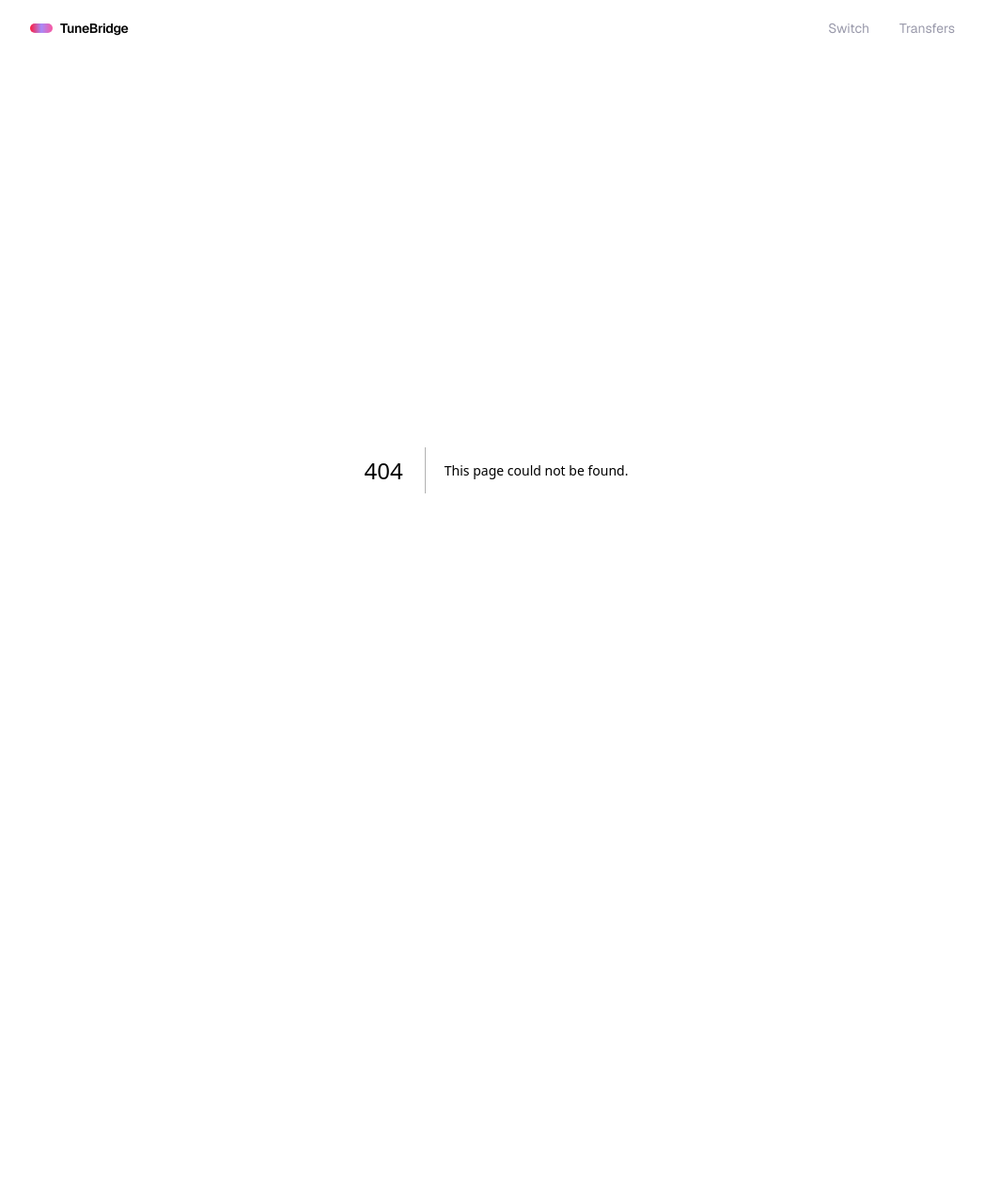
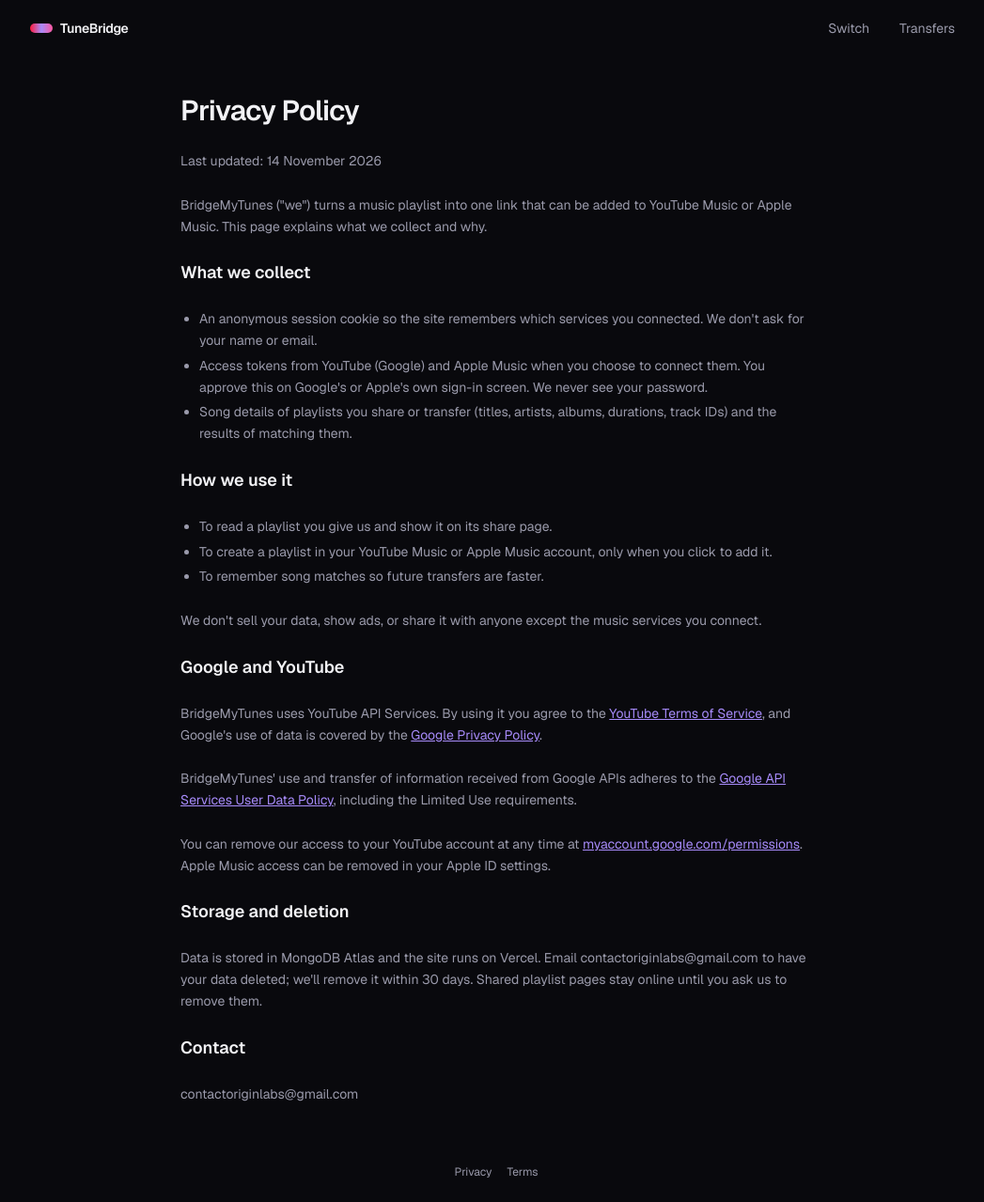
Before and after one commit to KushagraRishi/BridgeMyTunes, a Next.js app: page /privacy in a window 1280 px wide. Before the commit this address had no page. Shown: the whole page at 94% size, without its empty margins (112-1159 px from the left). Before the commit the page ends 940 px from the top, so only its background shows below. Built offline with nearby package versions, Linux system fonts and the light colour scheme.

Commit message:
Add Privacy Policy and Terms pages for Google sign-in

```diff
--- a/src/app/layout.tsx
+++ b/src/app/layout.tsx
@@ -33,6 +33,10 @@ export default function RootLayout({ children }: LayoutProps<"/">) {
           </nav>
         </header>
         <main className="mx-auto w-full max-w-5xl flex-1 px-4 py-10">{children}</main>
+        <footer className="flex justify-center gap-4 py-6 text-xs text-muted">
+          <Link href="/privacy" className="hover:text-foreground">Privacy</Link>
+          <Link href="/terms" className="hover:text-foreground">Terms</Link>
+        </footer>
       </body>
     </html>
   );
--- /dev/null
+++ b/src/app/privacy/page.tsx
@@ -0,0 +1,58 @@
+import type { Metadata } from "next";
+
+export const metadata: Metadata = { title: "Privacy Policy · BridgeMyTunes" };
+
+const CONTACT = "contactoriginlabs@gmail.com";
+
+export default function Privacy() {
+  return (
+    <article className="mx-auto max-w-2xl space-y-6 text-sm leading-relaxed text-muted [&_h1]:text-foreground [&_h2]:text-foreground">
+      <h1 className="text-3xl font-semibold tracking-tight">Privacy Policy</h1>
+      <p>Last updated: 14 November 2026</p>
+      <p>
+        BridgeMyTunes (&quot;we&quot;) turns a music playlist into one link that can be added to YouTube Music or Apple Music.
+        This page explains what we collect and why.
+      </p>
+
+      <h2 className="text-lg font-semibold">What we collect</h2>
+      <ul className="list-disc space-y-1 pl-5">
+        <li>An anonymous session cookie so the site remembers which services you connected. We don&apos;t ask for your name or email.</li>
+        <li>Access tokens from YouTube (Google) and Apple Music when you choose to connect them. You approve this on Google&apos;s or Apple&apos;s own sign-in screen. We never see your password.</li>
+        <li>Song details of playlists you share or transfer (titles, artists, albums, durations, track IDs) and the results of matching them.</li>
+      </ul>
+
+      <h2 className="text-lg font-semibold">How we use it</h2>
+      <ul className="list-disc space-y-1 pl-5">
+        <li>To read a playlist you give us and show it on its share page.</li>
+        <li>To create a playlist in your YouTube Music or Apple Music account, only when you click to add it.</li>
+        <li>To remember song matches so future transfers are faster.</li>
+      </ul>
+      <p>We don&apos;t sell your data, show ads, or share it with anyone except the music services you connect.</p>
+
+      <h2 className="text-lg font-semibold">Google and YouTube</h2>
+      <p>
+        BridgeMyTunes uses YouTube API Services. By using it you agree to the{" "}
+        <a className="text-accent underline" href="https://www.youtube.com/t/terms" target="_blank" rel="noreferrer">YouTube Terms of Service</a>, and Google&apos;s use of data is covered by the{" "}
+        <a className="text-accent underline" href="https://policies.google.com/privacy" target="_blank" rel="noreferrer">Google Privacy Policy</a>.
+      </p>
+      <p>
+        BridgeMyTunes&apos; use and transfer of information received from Google APIs adheres to the{" "}
+        <a className="text-accent underline" href="https://developers.google.com/terms/api-services-user-data-policy" target="_blank" rel="noreferrer">Google API Services User Data Policy</a>, including the Limited Use requirements.
+      </p>
+      <p>
+        You can remove our access to your YouTube account at any time at{" "}
+        <a className="text-accent underline" href="https://myaccount.google.com/permissions" target="_blank" rel="noreferrer">myaccount.google.com/permissions</a>.
+        Apple Music access can be removed in your Apple ID settings.
+      </p>
+
+      <h2 className="text-lg font-semibold">Storage and deletion</h2>
+      <p>
+        Data is stored in MongoDB Atlas and the site runs on Vercel. Email {CONTACT} to have your data deleted; we&apos;ll remove it within 30 days.
+        Shared playlist pages stay online until you ask us to remove them.
+      </p>
+
+      <h2 className="text-lg font-semibold">Contact</h2>
+      <p>{CONTACT}</p>
+    </article>
+  );
+}
--- /dev/null
+++ b/src/app/terms/page.tsx
@@ -0,0 +1,29 @@
+import type { Metadata } from "next";
+
+export const metadata: Metadata = { title: "Terms of Service · BridgeMyTunes" };
+
+export default function Terms() {
+  return (
+    <article className="mx-auto max-w-2xl space-y-6 text-sm leading-relaxed text-muted [&_h1]:text-foreground [&_h2]:text-foreground">
+      <h1 className="text-3xl font-semibold tracking-tight">Terms of Service</h1>
+      <p>Last updated: 14 November 2026</p>
+      <p>
+        BridgeMyTunes is a free tool for sharing playlists across YouTube Music and Apple Music. It&apos;s an early project
+        and is provided as is, without warranties. Song matching is automatic and may sometimes pick a different version of a song.
+      </p>
+      <h2 className="text-lg font-semibold">Your use</h2>
+      <ul className="list-disc space-y-1 pl-5">
+        <li>Only share playlists you&apos;re allowed to share.</li>
+        <li>You need your own YouTube or Apple Music account to add playlists to it. Apple Music requires a subscription.</li>
+        <li>
+          Using YouTube features means you also agree to the{" "}
+          <a className="text-accent underline" href="https://www.youtube.com/t/terms" target="_blank" rel="noreferrer">YouTube Terms of Service</a>.
+        </li>
+      </ul>
+      <h2 className="text-lg font-semibold">Not affiliated</h2>
+      <p>BridgeMyTunes isn&apos;t affiliated with or endorsed by Google, YouTube, Apple or Spotify.</p>
+      <h2 className="text-lg font-semibold">Contact</h2>
+      <p>contactoriginlabs@gmail.com</p>
+    </article>
+  );
+}
```
